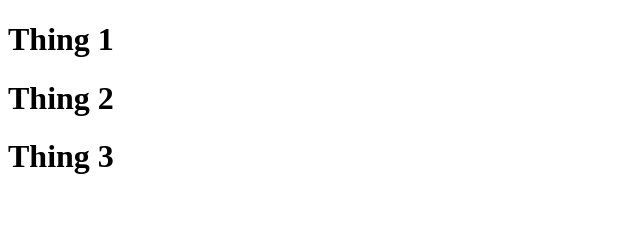
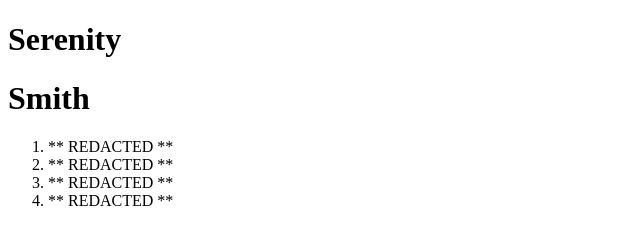
Before and after one commit to severity-codes/vschool2, a plain HTML site: page index.html in a window 1280 px wide. Shown: the whole page, without its empty margins (0-640 px from the left). Drawn offline with Linux system fonts and the light colour scheme.

Commit message:
added some query selctors

```diff
--- a/app.js
+++ b/app.js
@@ -1,4 +1,40 @@
-var things = document.getElementsByClassName("things")
+var things = document.getElementsByClassName("name")
 for (var i = 0; i < things.length; i++){
     console.log(things[i].innerText)
+} //quesrtion michael
+// querySelector
+// Select a single element from the page.
+//(Returns the first element it finds that matches the query)
+var result = document.querySelector("#favorite-things")
+console.log(result)
+//#favorite thigns is bassically returnong an id like in css
+
+// querySelectorAll
+// Select all elements from the page that match the query.
+
+var result = document.querySelectorAll("#favorite-things")
+console.log(result)
+
+
+var result = document.querySelectorAll(".favorite-things")
+console.log(result.length)
+//returns 0 becuase there is no class named favorite thigns
+
+
+//var result = document.querySelector("ol#favorite-things > li")
+console.log(result)
+//returns the first list item in the ol with the id favorite things qurey selctor will alwys return first element
+
+
+var result = document.querySelectorAll("ol#favorite-things > li")
+console.log(result)
+//returns a node list=array
+
+var result = document.querySelectorAll("ol#favorite-things > li")
+console.log(Array.from(result))
+//returns an actuall array
+
+for (var i = 0; i< result.length; i++) {
+    result[i].textContent = "** REDACTED **"
 }
+//forloop that changes all the content on the dom to say redacted
--- a/index.html
+++ b/index.html
@@ -8,9 +8,16 @@
     <link rel="stylesheet" href="styles.css">
 </head>
 <body>
-    <h1 class="things">Thing 1</h1>
-    <h1 class="things">Thing 2</h1>
-    <h1 class="things">Thing 3</h1>
+    <h1 class="name">Serenity</h1>
+    <h1 class="name">Smith</h1>
+    <ol id="favorite-things">
+        <li class="thing">Raindrops on roses</li>
+        <li class="thing">Whiskers on kittens</li>
+        <li class="thing">Bright copper kettles</li>
+        <li class="thing">Warm woollen mittens</li>
+    </ol>
+
+
 
 </body>
 <script src="app.js"></script>
```
